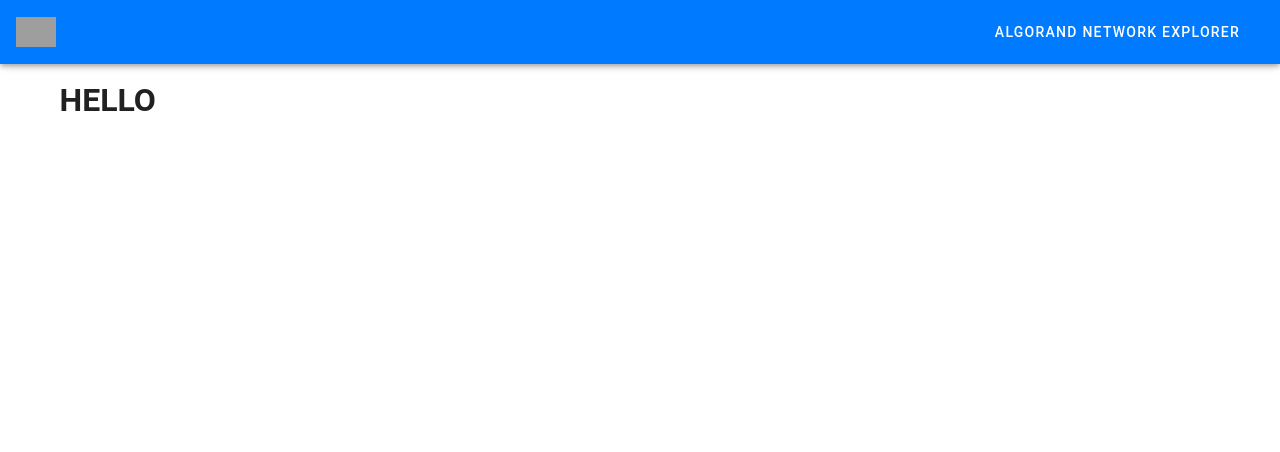
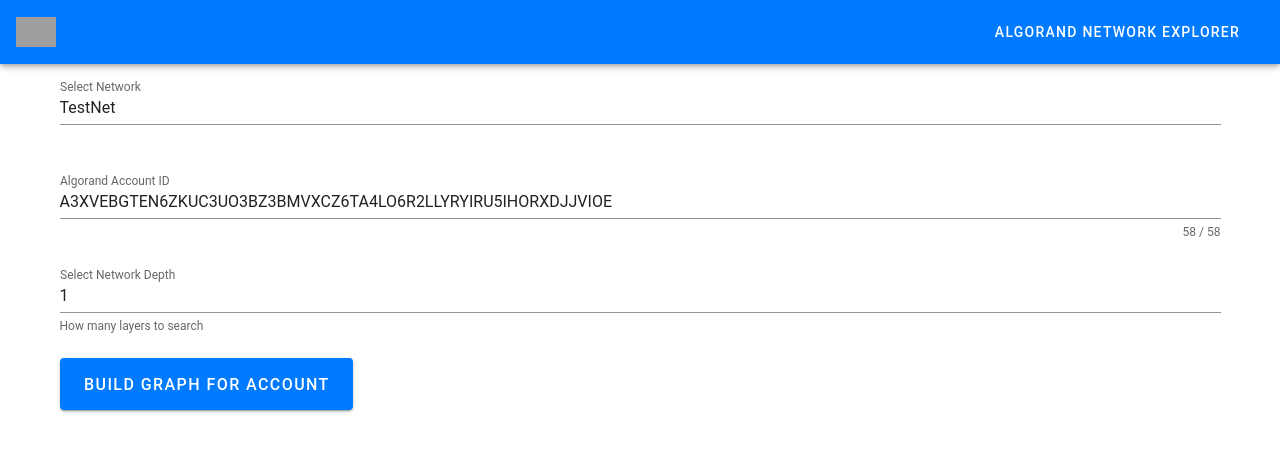
Before and after one commit to akaalias/algorand-ballet, a Vue app: page / in a window 1280 px wide. Shown: the top 452 px of the page. Built offline with nearby package versions, Linux system fonts and the light colour scheme; grey boxes are pictures that could not be loaded.

Commit message:
Creates basic search form

```diff
--- /dev/null
+++ b/src/components/AccountIDForm.vue
@@ -0,0 +1,100 @@
+<template>
+  <v-form v-model="valid">
+    <v-container>
+
+      <v-row>
+        <v-col
+          cols="12"
+          md="12"
+        >
+          <v-select
+            v-model="network"
+          :items="networks"
+          label="Select Network"
+        ></v-select>
+        </v-col>
+      </v-row>
+
+      <v-row>
+        <v-col
+          cols="12"
+          md="12"
+        >
+          <v-text-field
+            v-model="accountID"
+            :rules="accountIDRules"
+            :counter="58"
+            label="Algorand Account ID"
+            required
+          ></v-text-field>
+        </v-col>
+      </v-row>
+
+      <v-row>
+        <v-col
+          cols="12"
+          md="12"
+        >
+          <v-select
+            v-model="searchDepth"
+            :items="searchDepths"
+            label="Select Network Depth"
+            hint="How many layers to search"
+            persistent-hint
+          ></v-select>
+        </v-col>
+      </v-row>
+
+      <v-row>
+        <v-col
+          cols="12"
+          md="12"
+        >
+          <v-btn
+            color="primary"
+            elevation="2"
+            large
+            x-large
+            v-on:click="search"
+            :disabled="searching"
+          >
+            {{buttonText}}
+          </v-btn>
+        </v-col>
+      </v-row>
+    </v-container>
+  </v-form>
+</template>
+
+<script>
+export default {
+  name: "AccountIDForm",
+  data: () => ({
+    valid: false,
+    accountID: 'A3XVEBGTEN6ZKUC3UO3BZ3BMVXCZ6TA4LO6R2LLYRYIRU5IHORXDJJVIOE',
+    accountIDRules: [
+      v => !!v || 'AccountID is required',
+      v => v.length >= 58 || 'AccountID must be exactly than 58 characters',
+    ],
+    networks: ['MainNet', 'TestNet', 'BetaNet'],
+    network: 'TestNet',
+    searchDepth: 1,
+    searchDepths: [0, 1, 2, 3, 4],
+    searching: false,
+    buttonText: "Build Graph for Account"
+  }),
+  methods: {
+    search: async function() {
+      this.searching = true
+      this.buttonText = "Searching"
+      await new Promise(f => setTimeout(f, 2000));
+      this.buttonText = "Build Graph for Account"
+      this.searching = false
+    }
+  }
+};
+</script>
+
+<style scoped>
+
+</style>
--- a/src/components/MyComponent.vue
+++ b/src/components/MyComponent.vue
@@ -1,6 +1,14 @@
 <template>
   <v-container>
     <h1>HELLO</h1>
+    <v-btn
+      color="primary"
+      elevation="2"
+      large
+      v-on:click="greet"
+    >
+      Greet Me
+    </v-btn>
   </v-container>
 </template>
 
@@ -8,6 +16,12 @@
 import Vue from "vue";
 
 export default Vue.extend({
-  name: "MyComponent"
+  name: "MyComponent",
+  data: () => ({ }),
+  methods: {
+    greet: function() {
+      alert('Hello !')
+    }
+  }
 });
 </script>
--- a/src/views/Home.vue
+++ b/src/views/Home.vue
@@ -1,17 +1,16 @@
 <template>
-  <my-component>
-  </my-component>
+  <account-i-d-form></account-i-d-form>
 </template>
 
 <script lang="ts">
 import Vue from "vue";
-import MyComponent from "../components/MyComponent.vue"
+import AccountIDForm from "@/components/AccountIDForm.vue";
 
 export default Vue.extend({
   name: "Home",
 
   components: {
-    MyComponent,
+    AccountIDForm,
   },
 });
 </script>
```
